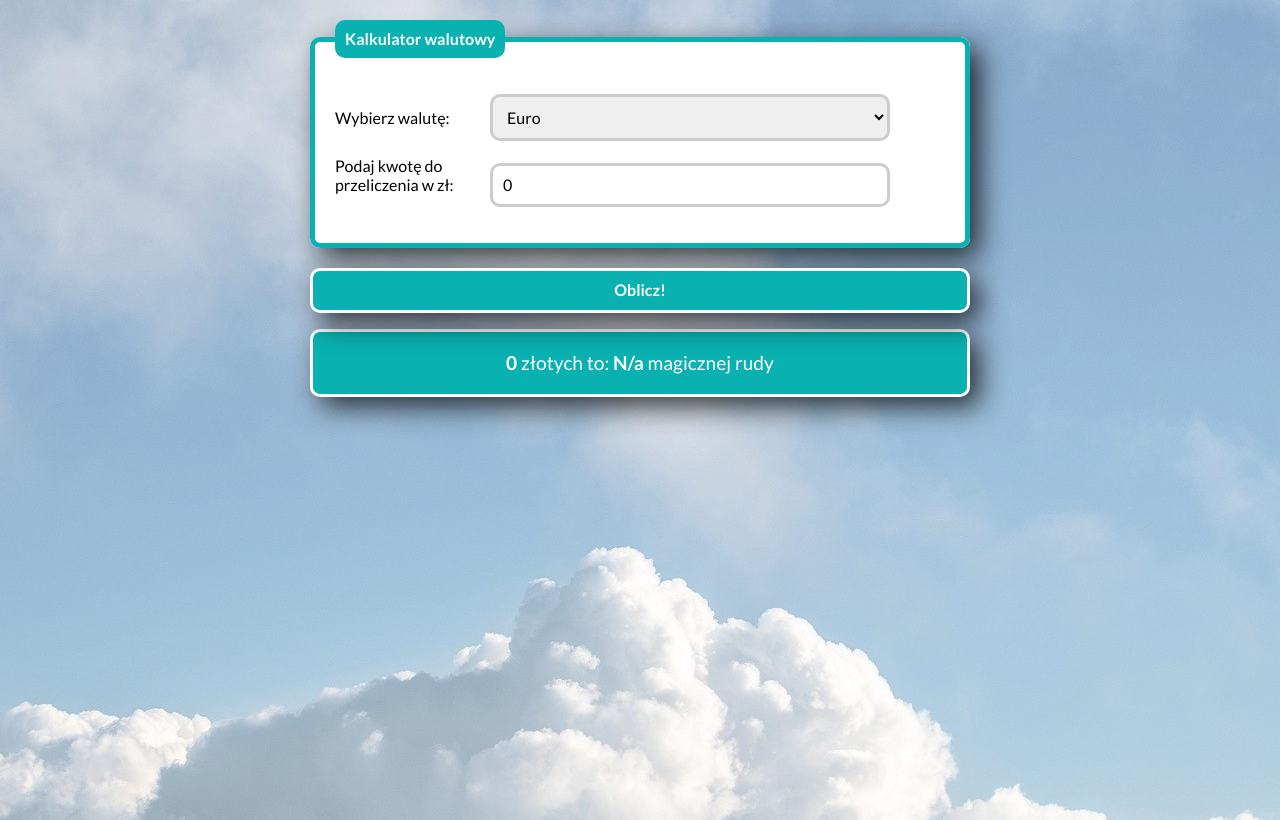
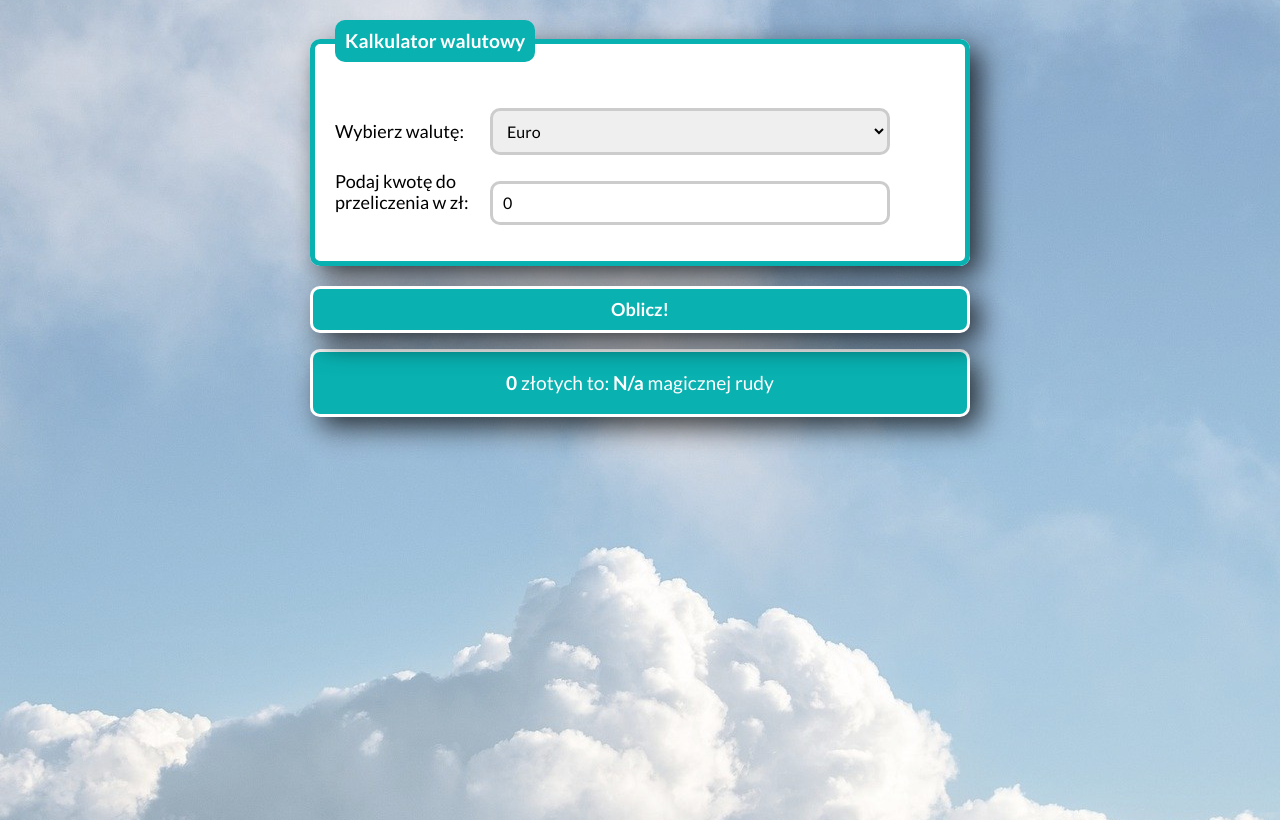
Before and after one commit to Kacper218/currency-calculator-react, a React (Create React App) app: page / in a window 1280 px wide. Built offline with nearby package versions, Linux system fonts and the light colour scheme.

Commit message:
margin-top for form__field, larger fonts in Form

```diff
--- a/src/Form/style.css
+++ b/src/Form/style.css
@@ -3,11 +3,13 @@
     max-width: 150px;
     display: inline-block;
     margin-right: 5px;
+    font-size: large;
 }
 
 .form__field {
     border: 3px solid #ccc;
     padding: 10px;
+    margin-top: 10px;
     width: 100%;
     max-width: 400px;
     border-radius: 10px;
@@ -29,6 +31,7 @@
     background-color: rgb(9, 177, 177);
     color: white;
     transition: 1s;
+    font-size: large;
 }
 
 .form__button:hover {
@@ -56,6 +59,7 @@
     color: white;
     padding: 10px;
     border-radius: 10px;
+    font-size: larger;
 }
 
 .form__legend--gothic {
```
